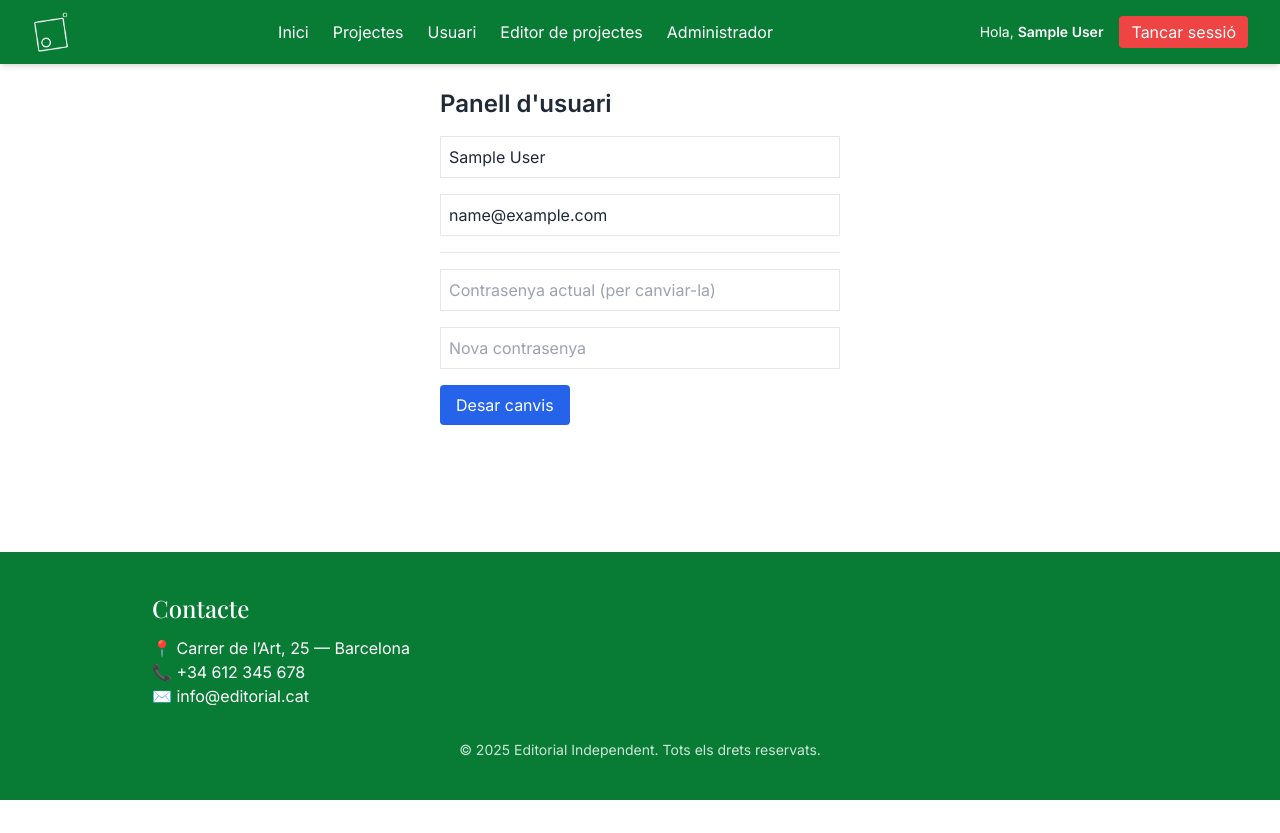
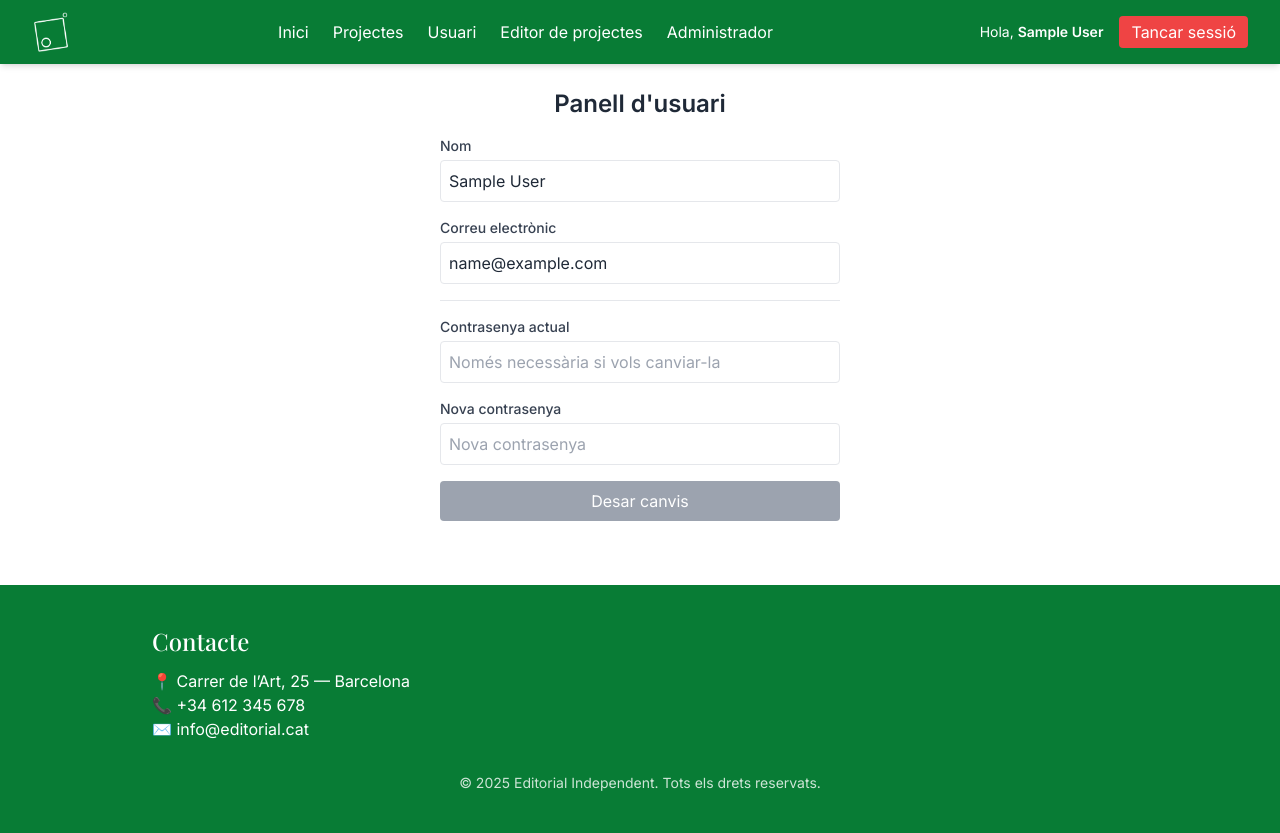
Before and after one commit to justmove1987/9-pf, a React (Vite) app in the folder front/mi-app/: page /user in a window 1280 px wide. Before the commit the page ends 800 px from the top, so only its background shows below. Built offline with nearby package versions, Linux system fonts and the light colour scheme; sample sign-in values are in the browser's storage.

Commit message:
feat: enhance UserPanel with real-time validation, loading state, and improved error handling

```diff
--- a/front/mi-app/src/pages/UserPanel.tsx
+++ b/front/mi-app/src/pages/UserPanel.tsx
@@ -1,102 +1,177 @@
-import { useState } from "react";
+import { useState, useEffect } from "react";
 import { useAuth } from "../context/useAuth";
+import { fetchWithValidation } from "../utils/fetchWithValidation";
+import Spinner from "../components/Spinner";
+import type { UserResponse } from "../types/api";
 
 export default function UserPanel() {
   const { user, setUser } = useAuth();
 
-  // ✅ Inicialitza amb les dades actuals del context
   const [name, setName] = useState(user?.name || "");
-  const [email, setEmail] = useState(user?.email || "");   // ← es veurà si el context porta email
+  const [email, setEmail] = useState(user?.email || "");
   const [currentPassword, setCurrentPassword] = useState("");
   const [newPassword, setNewPassword] = useState("");
   const [message, setMessage] = useState("");
+  const [loading, setLoading] = useState(false);
+  const [isModified, setIsModified] = useState(false);
+  const [passwordError, setPasswordError] = useState("");
+
+  // 🔍 Detecta canvis en relació a l’usuari actual
+  useEffect(() => {
+    const changed =
+      name !== user?.name ||
+      email !== user?.email ||
+      currentPassword.length > 0 ||
+      newPassword.length > 0;
+    setIsModified(changed);
+  }, [name, email, currentPassword, newPassword, user]);
+
+  // 🧩 Validació en temps real de la nova contrasenya
+  useEffect(() => {
+    if (newPassword && newPassword.length < 6) {
+      setPasswordError("La contrasenya ha de tenir almenys 6 caràcters.");
+    } else {
+      setPasswordError("");
+    }
+  }, [newPassword]);
 
   const handleSubmit = async (e: React.FormEvent) => {
     e.preventDefault();
+    setMessage("");
+    setLoading(true);
+
     try {
+      if (!isModified) throw new Error("No hi ha canvis per desar.");
+      if (passwordError) throw new Error(passwordError);
+
       const token = localStorage.getItem("token");
-      if (!token) throw new Error("Falta el token");
+      if (!token) throw new Error("Falta el token d'autenticació");
 
-      const res = await fetch("http://localhost:3000/user/me", {
+      const data = await fetchWithValidation<UserResponse>(
+        "http://localhost:3000/user/me",
+        {
           method: "PUT",
           headers: {
             "Content-Type": "application/json",
             Authorization: `Bearer ${token}`,
           },
           body: JSON.stringify({ name, email, currentPassword, newPassword }),
-});
+        }
+      );
 
-      if (!res.ok) throw new Error("Error actualitzant l’usuari");
-
-      const data = await res.json();
-
-      // ✅ Actualitza el context i el localStorage amb les dades retornades
       const updatedUser = {
         ...user!,
         name: data.name,
         email: data.email,
       };
+
       setUser(updatedUser);
       localStorage.setItem("user", JSON.stringify(updatedUser));
 
-      setMessage("Dades actualitzades correctament!");
+      setMessage("✅ Dades actualitzades correctament!");
       setCurrentPassword("");
       setNewPassword("");
     } catch (err) {
-      console.error(err);
-      setMessage("Error actualitzant dades");
+      if (err instanceof Error) setMessage(`❌ ${err.message}`);
+      else setMessage("❌ Error desconegut actualitzant dades");
+    } finally {
+      setLoading(false);
     }
   };
 
   return (
     <div className="max-w-md mx-auto p-6">
-      <h1 className="text-2xl font-bold mb-4">Panell d'usuari</h1>
+      <h1 className="text-2xl font-bold mb-4 text-center">
+        Panell d'usuari
+      </h1>
 
       {message && (
-        <p className="mb-4 text-center text-sm text-green-600">{message}</p>
+        <p
+          className={`mb-4 text-center text-sm ${
+            message.includes("✅") ? "text-green-600" : "text-red-600"
+          }`}
+        >
+          {message}
+        </p>
       )}
 
       <form onSubmit={handleSubmit} className="space-y-4">
+        <div>
+          <label className="block text-sm font-medium text-gray-700 mb-1">
+            Nom
+          </label>
           <input
             type="text"
             value={name}
             onChange={(e) => setName(e.target.value)}
             placeholder="Nom"
-          className="border p-2 w-full"
+            className="border rounded p-2 w-full"
           />
+        </div>
+
+        <div>
+          <label className="block text-sm font-medium text-gray-700 mb-1">
+            Correu electrònic
+          </label>
           <input
             type="email"
             value={email}
             onChange={(e) => setEmail(e.target.value)}
             placeholder="Correu"
-          className="border p-2 w-full"
+            className="border rounded p-2 w-full"
             autoComplete="username"
           />
+        </div>
 
         <hr className="my-4" />
 
+        <div>
+          <label className="block text-sm font-medium text-gray-700 mb-1">
+            Contrasenya actual
+          </label>
           <input
             type="password"
             autoComplete="current-password"
             value={currentPassword}
             onChange={(e) => setCurrentPassword(e.target.value)}
-          placeholder="Contrasenya actual (per canviar-la)"
-          className="border p-2 w-full"
+            placeholder="Només necessària si vols canviar-la"
+            className="border rounded p-2 w-full"
           />
+        </div>
+
+        <div>
+          <label className="block text-sm font-medium text-gray-700 mb-1">
+            Nova contrasenya
+          </label>
           <input
             type="password"
             autoComplete="new-password"
             value={newPassword}
             onChange={(e) => setNewPassword(e.target.value)}
             placeholder="Nova contrasenya"
-          className="border p-2 w-full"
+            className="border rounded p-2 w-full"
           />
+          {passwordError && (
+            <p className="text-xs text-red-500 mt-1">{passwordError}</p>
+          )}
+        </div>
 
         <button
           type="submit"
-          className="bg-blue-600 text-white px-4 py-2 rounded hover:bg-blue-700"
+          disabled={loading || !isModified || !!passwordError}
+          className={`flex items-center justify-center gap-2 w-full ${
+            loading || !isModified || !!passwordError
+              ? "bg-gray-400 cursor-not-allowed"
+              : "bg-blue-600 hover:bg-blue-700"
+          } text-white px-4 py-2 rounded transition`}
         >
-          Desar canvis
+          {loading ? (
+            <>
+              <Spinner /> <span>Desant canvis...</span>
+            </>
+          ) : (
+            "Desar canvis"
+          )}
         </button>
       </form>
     </div>
--- a/front/mi-app/src/types/api.ts
+++ b/front/mi-app/src/types/api.ts
@@ -20,6 +20,13 @@ export interface RegisterResponse {
   user: ApiUser;
 }
 
+export interface UserResponse {
+  id: string;
+  name: string;
+  email: string;
+  role: "admin" | "editor" | "subscriber";
+}
+
 /** Projecte retornat pel backend */
 export interface Project {
   _id: string;
```
Lines whose indentation alone changed are shown as unchanged.
